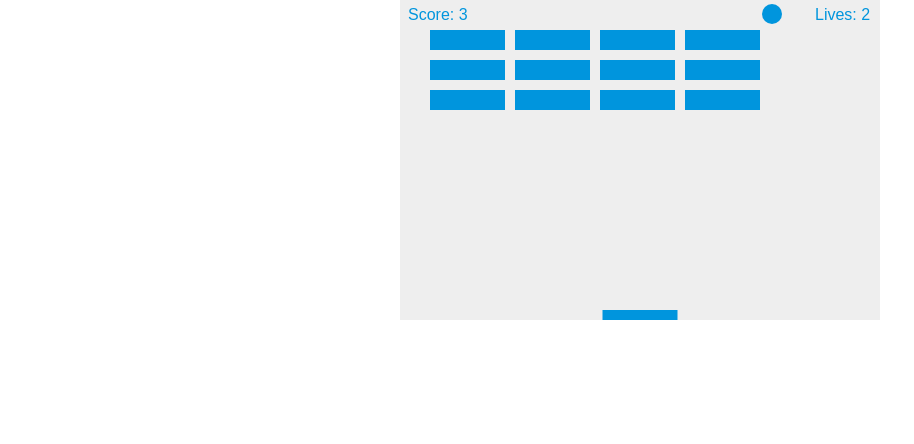
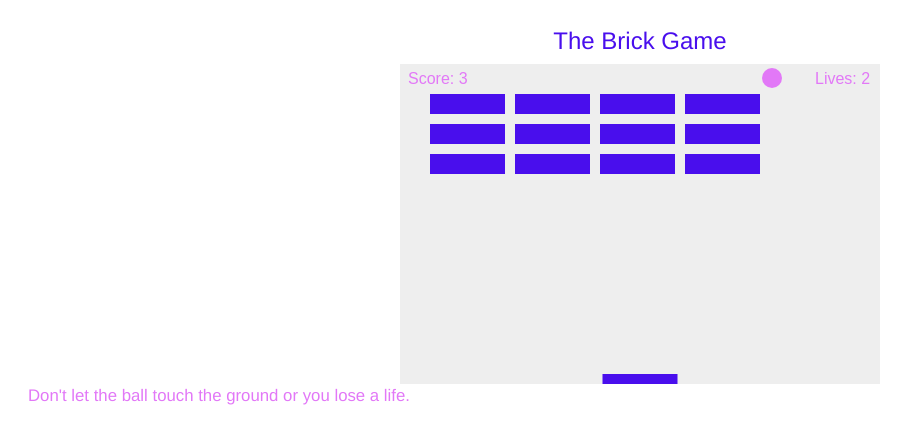
Before and after one commit to Sarah22018/exam, a website: page views/index.html in a window 1280 px wide. Shown: the whole page, without its empty margins (0-914 px from the left). Drawn offline with nearby package versions, Linux system fonts and the light colour scheme.

Commit message:
🍡🏢 Updated with Glitch

```diff
--- a/public/style.css
+++ b/public/style.css
@@ -10,9 +10,10 @@ body {
   margin: 2em;
 }
 
-h1 {
-  font-style: italic;
-  color: #373fff;
+h3 {
+
+  color: #490EED;
+ text-align: center;
 }
 
 .bold {
@@ -20,7 +21,9 @@ h1 {
 }
 
 p {
-  max-width: 600px;
+  text-align:left;
+  color: #E278F7;
+  font-size: 120%
 }
 
 form {
--- a/views/index.html
+++ b/views/index.html
@@ -14,7 +14,14 @@
     <meta charset="utf-8" />
 
     <title>Gamedev Canvas Workshop - lesson 10: finishing up</title>
-
+    <meta charset="utf-8" />
+    <meta name="viewport" content="width=device-width, initial-scale=1" />
+    <link
+      rel="stylesheet"
+      href="https://maxcdn.bootstrapcdn.com/bootstrap/3.4.1/css/bootstrap.min.css"
+    />
+    <script src="https://ajax.googleapis.com/ajax/libs/jquery/3.4.1/jquery.min.js"></script>
+    <script src="https://maxcdn.bootstrapcdn.com/bootstrap/3.4.1/js/bootstrap.min.js"></script>
     <style>
       * {
         padding: 0;
@@ -26,9 +33,22 @@
         margin: 0 auto;
       }
     </style>
+
+    <link rel="stylesheet" href="/style.css" />
+    <script src="/script3.js" defer></script>
   </head>
 
   <body>
+    <!--<div class="container">
+      <div class="row">
+        <div class="col-sm-12">-->
+    <h3>
+      The Brick Game
+    </h3>
+    <!--</div>
+     </div>
+    </div>-->
+
     <canvas id="myCanvas" width="480" height="320"></canvas>
 
     <script>
@@ -148,7 +168,7 @@
 
         ctx.arc(x, y, ballRadius, 0, Math.PI * 2);
 
-        ctx.fillStyle = "#0095DD";
+        ctx.fillStyle = "#E278F7";
 
         ctx.fill();
 
@@ -165,7 +185,7 @@
           paddleHeight
         );
 
-        ctx.fillStyle = "#0095DD";
+        ctx.fillStyle = "#490EED";
 
         ctx.fill();
 
@@ -188,7 +208,7 @@
 
               ctx.rect(brickX, brickY, brickWidth, brickHeight);
 
-              ctx.fillStyle = "#0095DD";
+              ctx.fillStyle = "#490EED";
 
               ctx.fill();
 
@@ -201,7 +221,7 @@
       function drawScore() {
         ctx.font = "16px Arial";
 
-        ctx.fillStyle = "#0095DD";
+        ctx.fillStyle = "#E278F7";
 
         ctx.fillText("Score: " + score, 8, 20);
       }
@@ -209,7 +229,7 @@
       function drawLives() {
         ctx.font = "16px Arial";
 
-        ctx.fillStyle = "#0095DD";
+        ctx.fillStyle = "#E278F7";
 
         ctx.fillText("Lives: " + lives, canvas.width - 65, 20);
       }
@@ -274,5 +294,8 @@
 
       draw();
     </script>
+    <p>
+      Don't let the ball touch the ground or you lose a life.
+    </p>
   </body>
 </html>
```
